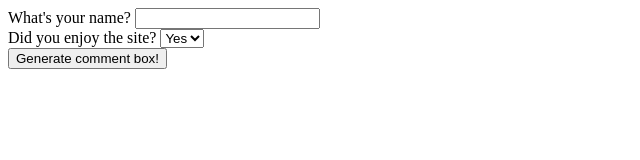
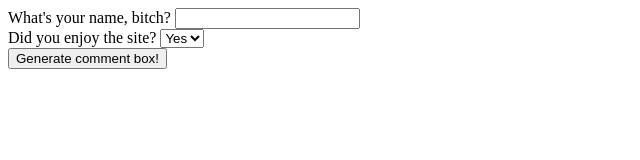
Before and after one commit to agronja/modern-web-dev-su2020, a plain HTML site: page HTML Website/form.html in a window 1280 px wide. Shown: the full height of the page, 0-640 px from the left. Drawn offline with Linux system fonts and the light colour scheme.

Commit message:
testing atom push

```diff
--- a/HTML Website/form.html
+++ b/HTML Website/form.html
@@ -6,7 +6,7 @@
     </head>
     <body>
     <div>
-        <label>What's your name?
+        <label>What's your name, bitch?
         <input id="name" type="text">
         </label>
         <br>
```
